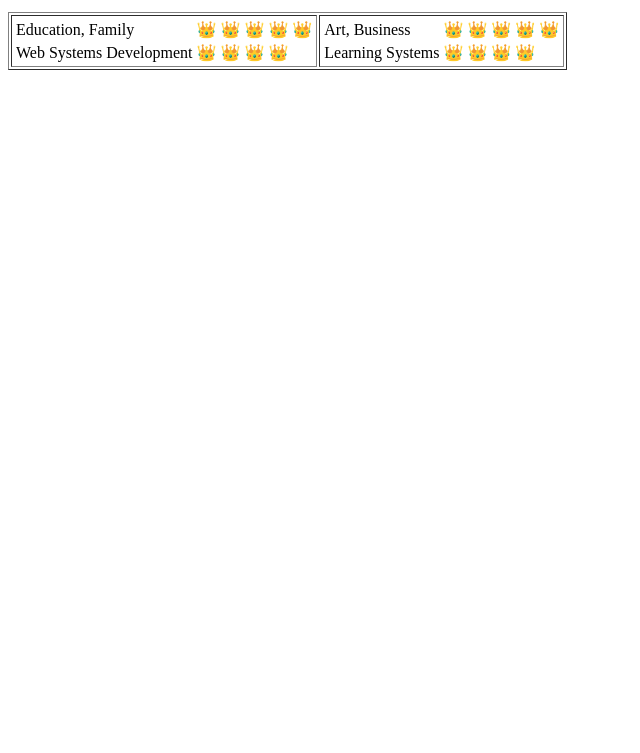
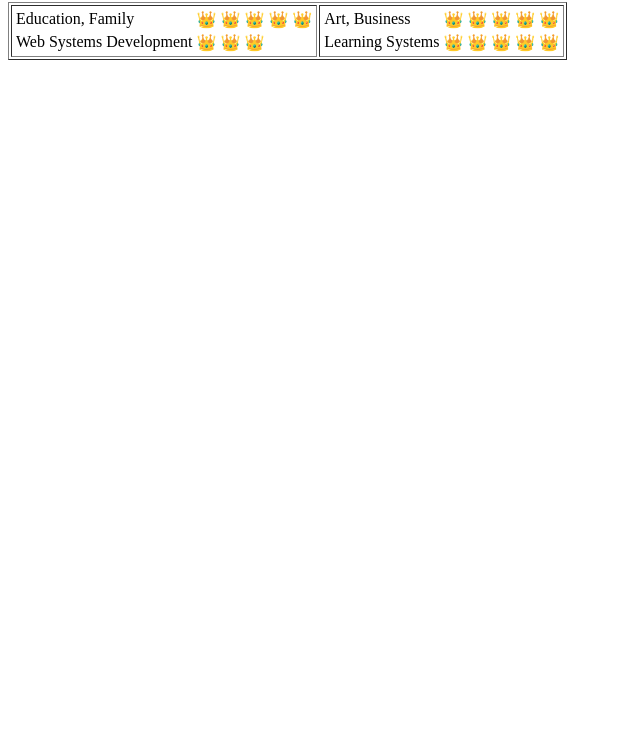
Before and after one commit to nfehlmann/CV, a plain HTML site: page skills.html in a window 1280 px wide. Shown: the part 47-800 px from the top of the page, without its empty margins (0-640 px from the left). Drawn offline with Linux system fonts and the light colour scheme.

Commit message:
Update skills.html

```diff
--- a/skills.html
+++ b/skills.html
@@ -1,4 +1,4 @@
-<!DOCTYPE html>
+
 <html lang="en" dir="ltr">
 
 <head>
@@ -18,7 +18,7 @@
           </tr>
           <tr>
             <td>Web Systems Development </td>
-            <td>👑 👑 👑 👑</td>
+            <td>👑 👑 👑 </td>
           </tr>
         </table>
       </td>
@@ -30,7 +30,7 @@
           </tr>
           <tr>
             <td>Learning Systems </td>
-            <td>👑 👑 👑 👑</td>
+            <td>👑 👑 👑 👑 👑</td>
           </tr>
         </table>
       </td>
```
